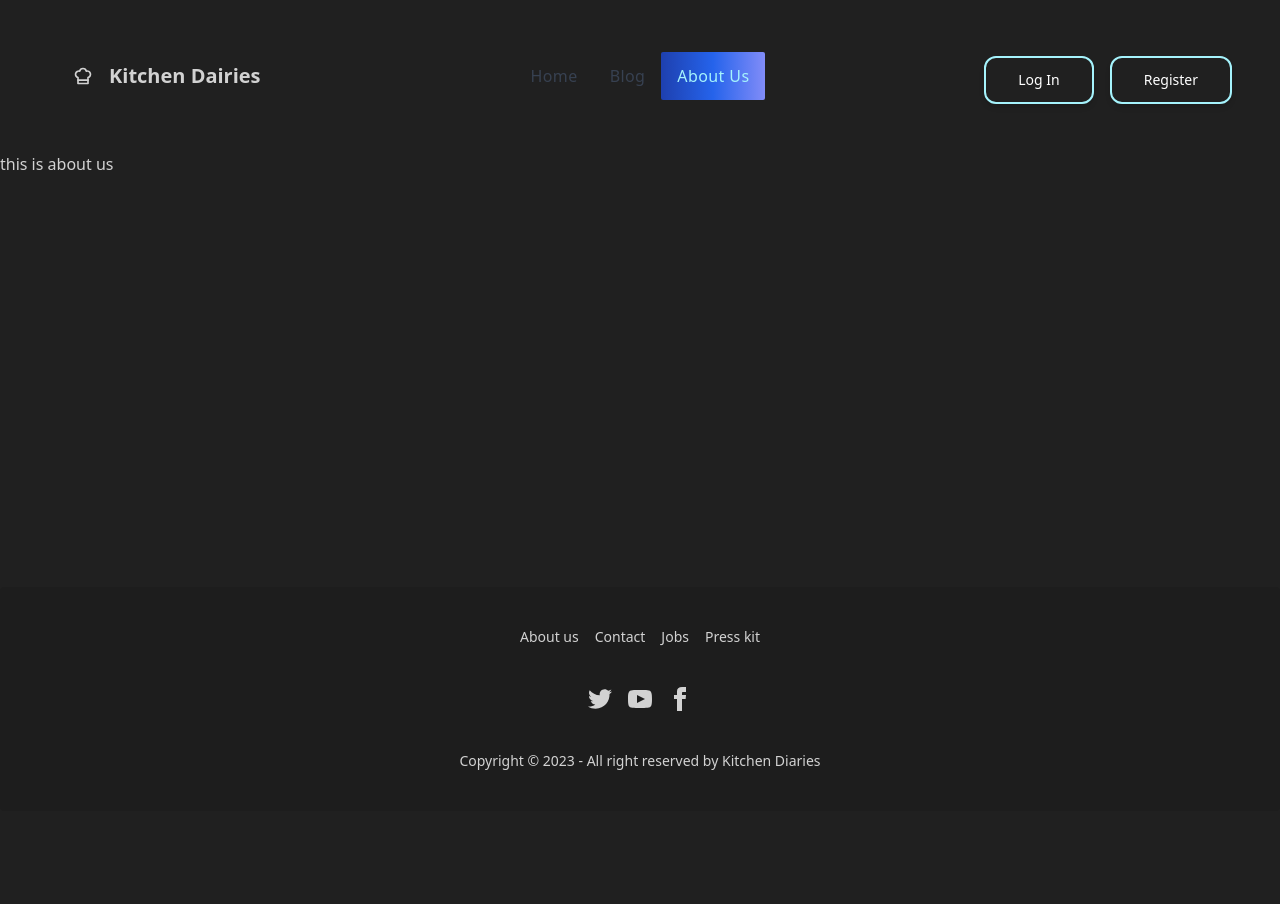
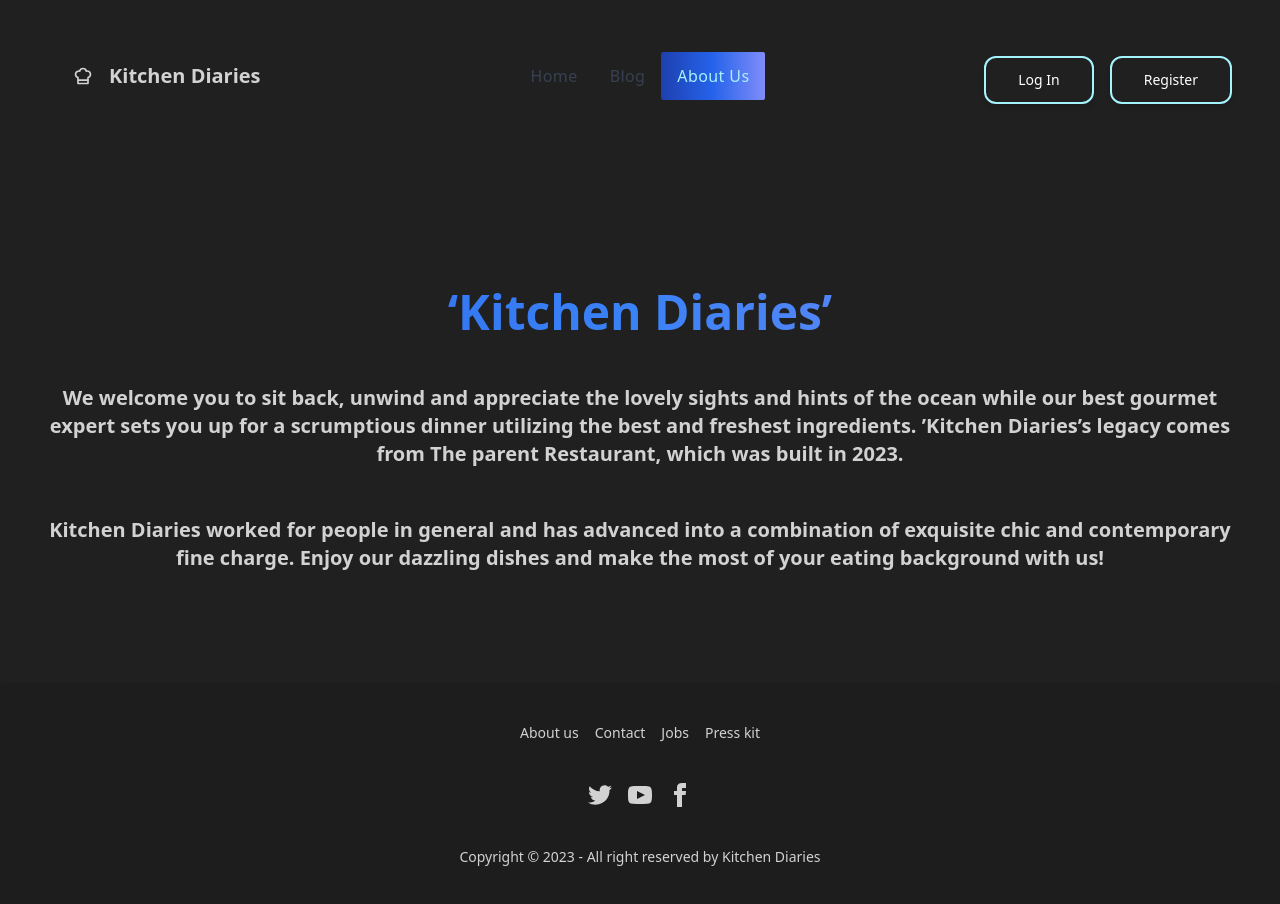
Before and after one commit to Astro177/Kitchen-Diaries-Client, a React (Vite) app: page /about-us in a window 1280 px wide. Shown: the top 904 px of the page. Before the commit the page ends 811 px from the top, so only its background shows below. Built offline with nearby package versions, Linux system fonts and the light colour scheme; no server answers.

Commit message:
info varification added

```diff
--- a/src/components/AboutUs.jsx
+++ b/src/components/AboutUs.jsx
@@ -1,12 +1,24 @@
 /* eslint-disable no-unused-vars */
-import React from 'react';
+import React from "react";
 
 const AboutUs = () => {
-    return (
-        <div>
-            this is about us
-        </div>
-    );
+  return (
+    <div className="text-center mt-24 my-container">
+      <p className="text-color font-bold text-5xl mb-12">‘Kitchen Diaries’</p>
+      <p className="font-semibold text-xl mb-12">
+        We welcome you to sit back, unwind and appreciate the lovely sights and
+        hints of the ocean while our best gourmet expert sets you up for a
+        scrumptious dinner utilizing the best and freshest ingredients. ’Kitchen
+        Diaries’s legacy comes from The parent Restaurant, which was built in
+        2023.
+      </p>
+      <p className="font-semibold text-xl">
+        Kitchen Diaries worked for people in general and has advanced into a
+        combination of exquisite chic and contemporary fine charge. Enjoy our
+        dazzling dishes and make the most of your eating background with us!
+      </p>
+    </div>
+  );
 };
 
 export default AboutUs;
--- a/src/components/Header.jsx
+++ b/src/components/Header.jsx
@@ -73,7 +73,7 @@ const Header = () => {
           <Link to="/" className="btn btn-ghost normal-case text-xl">
             {" "}
             <TbChefHat className="mx-4" />
-            Kitchen Dairies{" "}
+            Kitchen Diaries{" "}
           </Link>
         </div>
         <div className="navbar-center hidden lg:flex">
--- a/src/components/Login.jsx
+++ b/src/components/Login.jsx
@@ -17,6 +17,7 @@ const Login = () => {
   const from = location.state?.from?.pathname || "/";
 
   const [showPassword, setShowPassword] = useState(false);
+  const [error, setError] = useState();
 
   const emailRef = useRef();
   const handleSignIn = (e) => {
@@ -30,10 +31,11 @@ const Login = () => {
       .then((result) => {
         console.log(result.user);
         form.reset();
+        <Link to='/'/>
         navigate(from, { replace: true });
       })
       .catch((err) => {
-        console.log(err.message);
+        setError(err.message);
       });
   };
 
@@ -94,7 +96,7 @@ const Login = () => {
             className="input input-bordered input-primary w-full max-w-xs"
           />
         </div>
-
+       <p className="text-red-800">{error}</p>
         <p className="mt-4 cursor-pointer hover:underline decoration-1">
           <button
             className="btn rounded-3xl"
--- a/src/components/Register.jsx
+++ b/src/components/Register.jsx
@@ -21,10 +21,14 @@ const Register = () => {
     } else {
       setError("");
     }
-    if ((email, password)) {
+    if ((!email, !password, !name, !photo)) {
+      setError("Please provide valid information");
+      return;
+    } else {
       registerUser(email, password)
         .then((result) => {
           updateUserDetails(result.user, name, photo);
+          e.target.reset();
         })
         .catch((err) => {
           console.log(err.message);
@@ -36,12 +40,13 @@ const Register = () => {
       <p className="text-4xl text-color mb-8">
         New to our website? Register now!
       </p>
-      <div className=" mb-4">
+      <form className=" mb-4">
         <div>
           <input
             onChange={(e) => setName(e.target.value)}
             type="text"
             placeholder="Name"
+            required
             className="input input-bordered input-primary w-full max-w-xs mb-6"
           />
         </div>
@@ -50,6 +55,7 @@ const Register = () => {
             onChange={(e) => setEmail(e.target.value)}
             type="email"
             placeholder="Email"
+            required
             className="input input-bordered input-primary w-full max-w-xs mb-6"
           />
         </div>
@@ -57,20 +63,22 @@ const Register = () => {
           <input
             onChange={(e) => setPassword(e.target.value)}
             type="password"
+            required
             placeholder="Password"
             className="input input-bordered input-primary w-full max-w-xs mb-6"
           />
-          <p className="error">{error}</p>
         </div>
         <div>
           <input
             onChange={(e) => setPhoto(e.target.value)}
             type="text"
             placeholder="Photo URL"
+            required
             className="input input-bordered input-primary w-full max-w-xs "
           />
         </div>
-      </div>
+      </form>
+      <p className="error">{error}</p>
       <p className="mb-2">
         Already have an account?{" "}
         <Link
```
